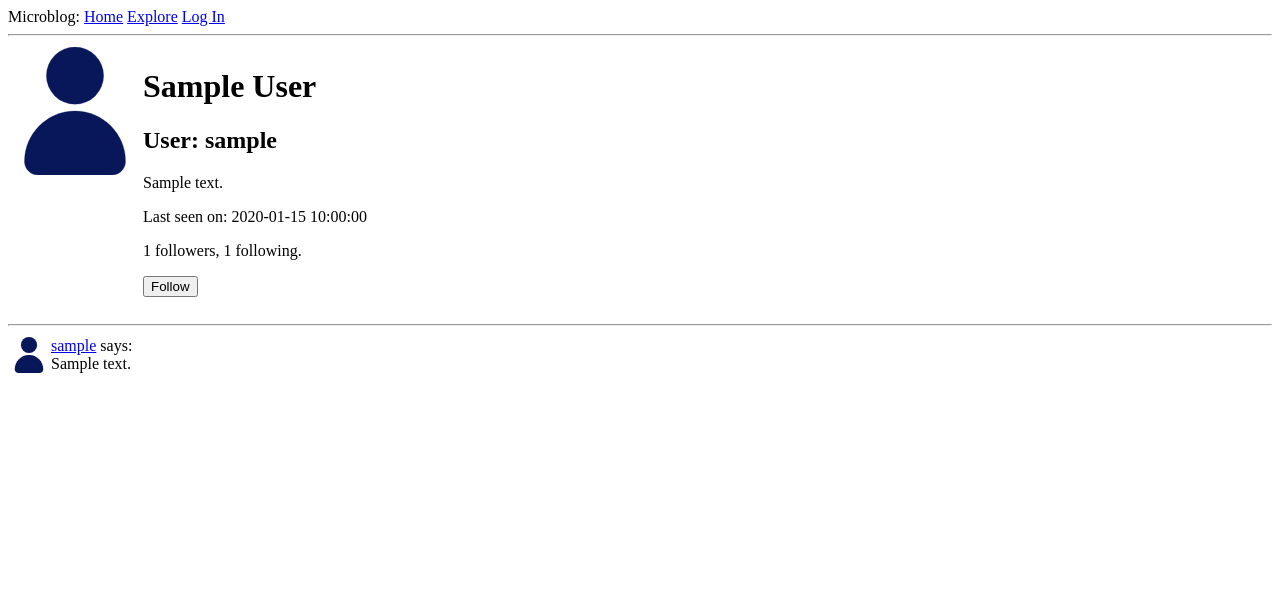
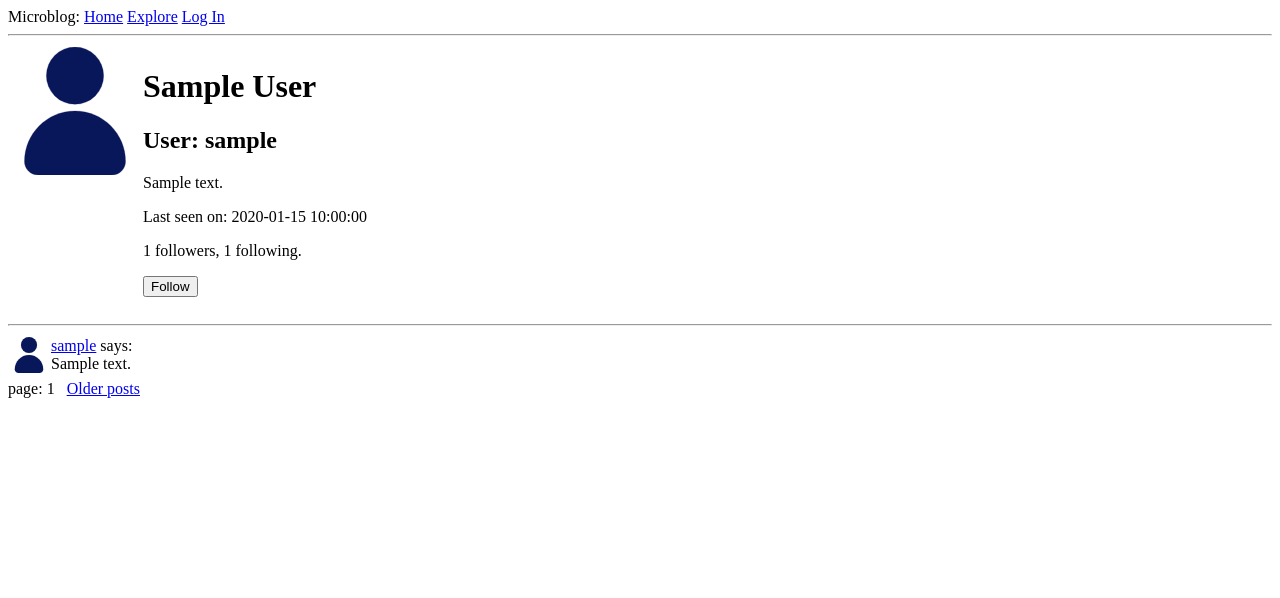
Before and after one commit to nemean-dev/flask-backend, a Flask app: template app/templates/user.html in a window 1280 px wide. Shown: the top 598 px of the page. Run offline with Flask 3, Linux system fonts and the light colour scheme; tables that the repository leaves empty hold one stand-in row (values such as "Sample post"); the template is opened without the code that fills it: values that come from a table or form of the project are taken from there, most other values are stand-ins (such as "Sample title", 1, 10 or a date in 2020); parts of the project's set-up code (start-up, migrations or seed data) failed here and were passed over.

Commit message:
Implement pagination of posts on explore, home, and profile pages. Number of posts per page is set via the POSTS_PER_PAGE variable in Config class.

```diff
--- a/app/routes.py
+++ b/app/routes.py
@@ -31,9 +31,33 @@ def index():
         # see wikipedia article on 'Post/Redirect/Get' pattern
         return redirect(url_for('index'))
 
-    posts = db.session.scalars(current_user.following_posts()).all()
+    page = request.args.get('page', 1, int)
+    posts = db.paginate(current_user.following_posts(),
+                        page=page, per_page=app.config['POSTS_PER_PAGE'],
+                        error_out=False)
+    pagination = {
+        'page': page,
+        'next_url': url_for('index', page=posts.next_num) if posts.has_next else None,
+        'prev_url': url_for('index', page=posts.prev_num) if posts.has_prev else None,
+    }
 
-    return render_template('index.html', title= 'Home', posts= posts, form=form)
+    return render_template('index.html', title='Home', posts=posts.items, form=form, pagination=pagination)
+
+@app.route('/explore')
+@login_required
+def explore():
+    page = request.args.get('page', 1, int)
+    query = sa.select(Post).order_by(Post.timestamp.desc())
+    posts = db.paginate(query, page=page,
+                        per_page=app.config['POSTS_PER_PAGE'],
+                        error_out=False)
+    pagination = {
+        'page': page,
+        'next_url': url_for('explore', page=posts.next_num) if posts.has_next else None,
+        'prev_url': url_for('explore', page=posts.prev_num) if posts.has_prev else None,
+    }
+
+    return render_template('index.html', title='Explore', posts=posts.items, pagination=pagination)
 
 @app.route('/login', methods=['GET', 'POST'])
 def login():
@@ -95,9 +119,19 @@ def register():
 @login_required
 def user(username):
     user = db.first_or_404(sa.select(User).where(User.username == username))
+    page = request.args.get('page', 1, int)
+    query = user.posts.select().order_by(Post.timestamp.desc())
+    posts = db.paginate(query, page=page,
+                        per_page=app.config['POSTS_PER_PAGE'],
+                        error_out=False)
+    pagination = {
+        'page': page,
+        'next_url': url_for('user', username=username, page=posts.next_num) if posts.has_next else None,
+        'prev_url': url_for('user', username=username, page=posts.prev_num) if posts.has_prev else None,
+    }
     form = EmptyForm()
-    posts = db.session.scalars(sa.select(Post).where(Post.author == user))
-    return render_template('user.html', user=user, posts=posts, form=form)
+
+    return render_template('user.html', user=user, posts=posts, form=form, pagination=pagination)
 
 @app.route('/edit-profile', methods=['GET', 'POST'])
 @login_required
@@ -169,10 +203,3 @@ def unfollow(username):
 
     else:
         return redirect(url_for('index'))
-
-@app.route('/explore')
-@login_required
-def explore():
-    query = sa.select(Post).order_by(Post.timestamp.desc())
-    posts = db.session.scalars(query).all()
-    return render_template('index.html', title='Explore', posts=posts)
--- a/app/templates/user.html
+++ b/app/templates/user.html
@@ -1,8 +1,9 @@
 <!--
   Required variables:
-    - 'user': the user corresponding to the rendered profile
-    - 'posts': the posts by that user
-    - 'form': EmptyForm for follow/unfollow button
+    - user: the user corresponding to the rendered profile
+    - posts: the posts by that user
+    - form: EmptyForm for follow/unfollow button
+    - pagination: dict with 'page', 'next_url', 'prev_url'
 -->
 
 {% extends "base.html" %}
@@ -52,4 +53,11 @@
     {% for post in posts %}
         {% include '_post.html' %}
     {% endfor %}
+    {% if pagination.prev_url %}
+    <a href="{{ pagination.prev_url }}">Newer posts</a>&nbsp;&nbsp; <!-- TODO: delete here and below and user.html to use css for spacing -->
+    {% endif %}
+    page: {{ pagination.page }}
+    {% if pagination.next_url %}
+    &nbsp;&nbsp;<a href="{{ pagination.next_url }}">Older posts</a>
+    {% endif %}
 {% endblock %}
--- a/config.py
+++ b/config.py
@@ -17,3 +17,5 @@ class Config:
     MAIL_USERNAME = os.getenv('MAIL_USERNAME')
     MAIL_PASSWORD = os.getenv('MAIL_PASSWORD')
     ADMINS = os.getenv('ADMIN_EMAILS').split(',')
+
+    POSTS_PER_PAGE = 25
```
Also changed, not shown: app/templates/index.html (+10 -2 lines).
